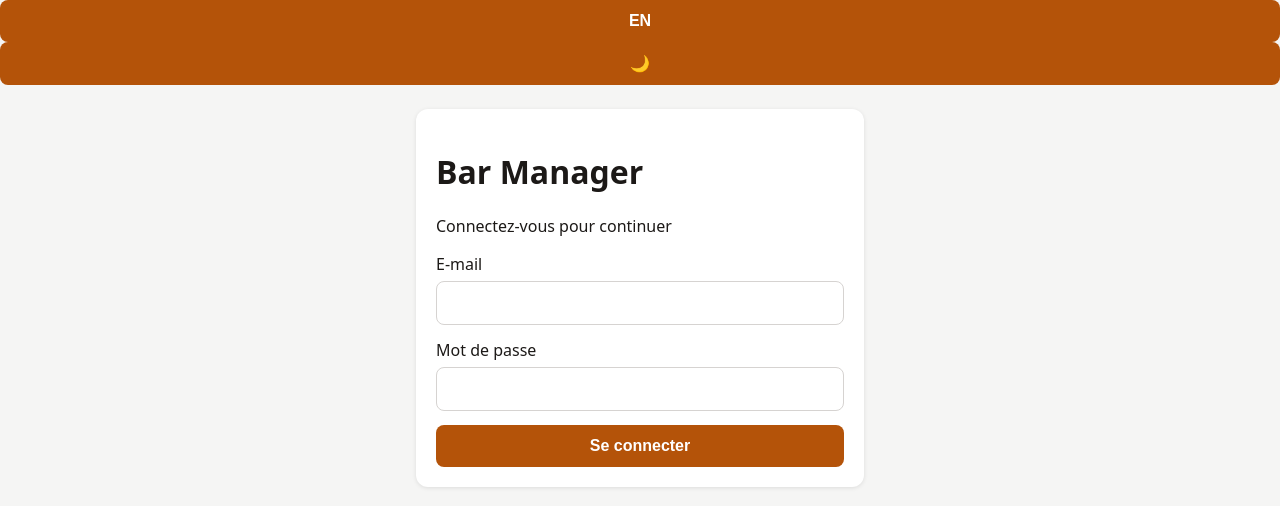
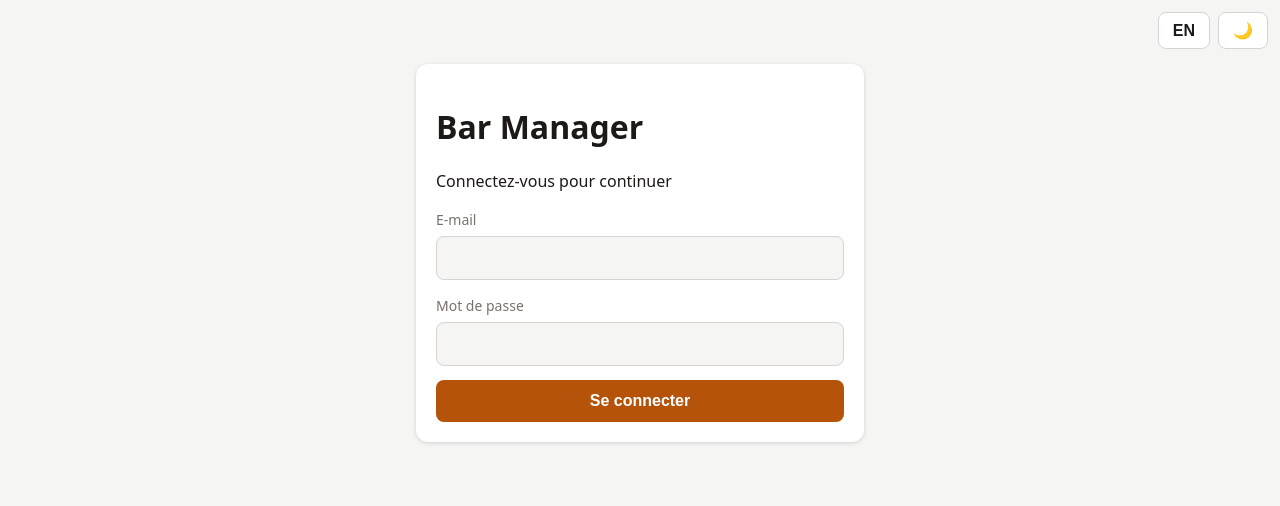
Before and after one commit to fo-art/bar_manager, a Next.js app: page / in a window 1280 px wide. Shown: the top 506 px of the page. Built offline with nearby package versions, Linux system fonts and the light colour scheme; no server answers.

Commit message:
Refactor CSS to use CSS variables for theming

```diff
--- a/app/globals.css
+++ b/app/globals.css
@@ -1,13 +1,34 @@
+:root {
+  --bg: #f5f5f4;
+  --card: #ffffff;
+  --text: #1c1917;
+  --muted: #78716c;
+  --border: #d6d3d1;
+  --primary: #b45309;
+  --danger: #b91c1c;
+}
+[data-theme='dark'] {
+  --bg: #1c1917;
+  --card: #292524;
+  --text: #f5f5f4;
+  --muted: #a8a29e;
+  --border: #44403c;
+  --primary: #d97706;
+  --danger: #f87171;
+}
 * { box-sizing: border-box; }
 body {
   margin: 0;
   font-family: system-ui, sans-serif;
-  background: #f5f5f4;
-  color: #1c1917;
+  background: var(--bg);
+  color: var(--text);
 }
-.container { max-width: 480px; margin: 0 auto; padding: 24px 16px; }
-.card { background: #fff; border-radius: 12px; padding: 20px; box-shadow: 0 1px 4px rgba(0,0,0,.1); }
-input { width: 100%; padding: 12px; margin: 6px 0 14px; border: 1px solid #d6d3d1; border-radius: 8px; font-size: 16px; }
-button { width: 100%; padding: 12px; border: 0; border-radius: 8px; background: #b45309; color: #fff; font-size: 16px; font-weight: 600; }
+.container { max-width: 480px; margin: 0 auto; padding: 64px 16px 24px; }
+.card { background: var(--card); border-radius: 12px; padding: 20px; box-shadow: 0 1px 4px rgba(0,0,0,.15); }
+label { color: var(--muted); font-size: 14px; }
+input { width: 100%; padding: 12px; margin: 6px 0 14px; border: 1px solid var(--border); border-radius: 8px; font-size: 16px; background: var(--bg); color: var(--text); }
+button { width: 100%; padding: 12px; border: 0; border-radius: 8px; background: var(--primary); color: #fff; font-size: 16px; font-weight: 600; }
 button:disabled { opacity: .6; }
-.error { color: #b91c1c; margin-bottom: 12px; }
+.error { color: var(--danger); margin-bottom: 12px; }
+.prefs-bar { position: fixed; top: 12px; right: 12px; display: flex; gap: 8px; z-index: 10; }
+.prefs-bar button { width: auto; padding: 8px 14px; background: var(--card); color: var(--text); border: 1px solid var(--border); }
```
